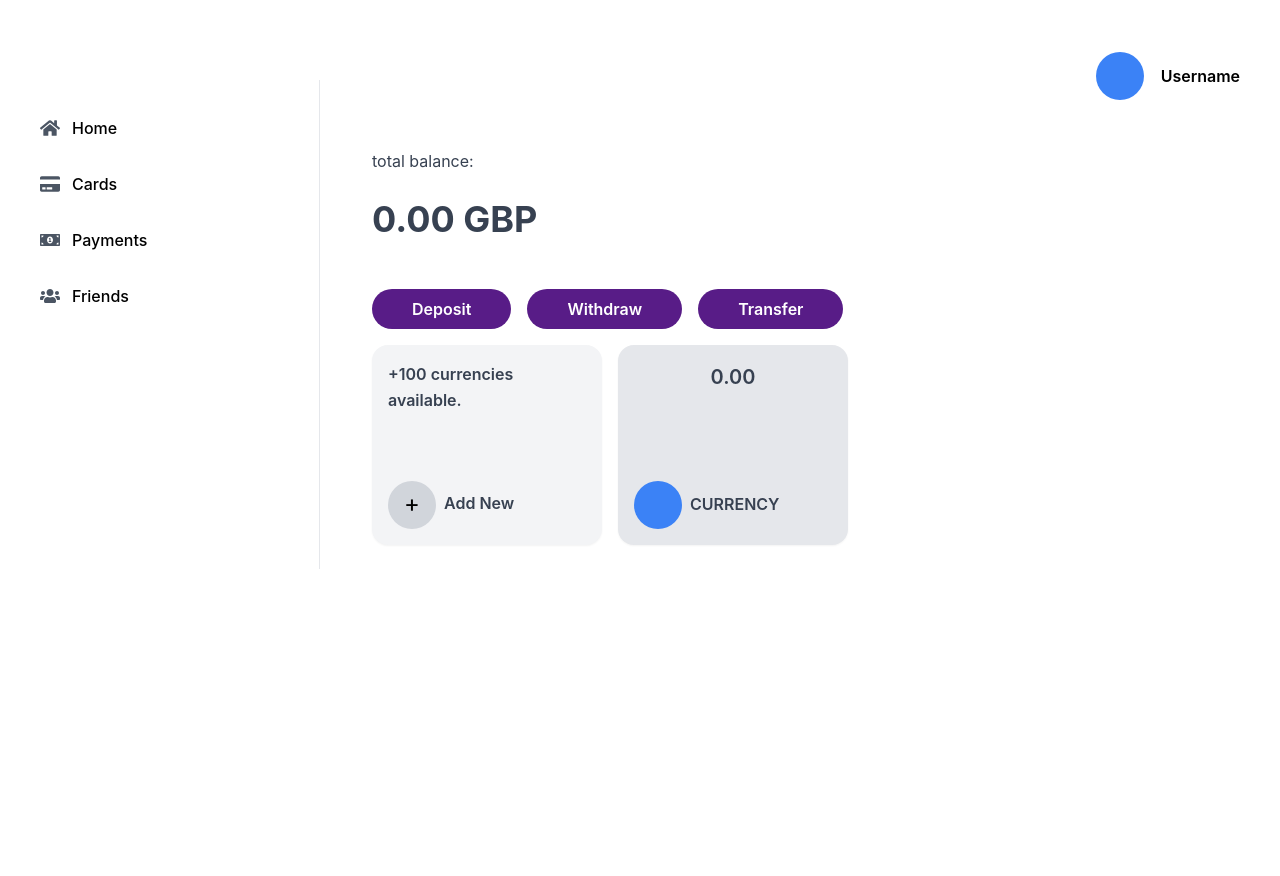
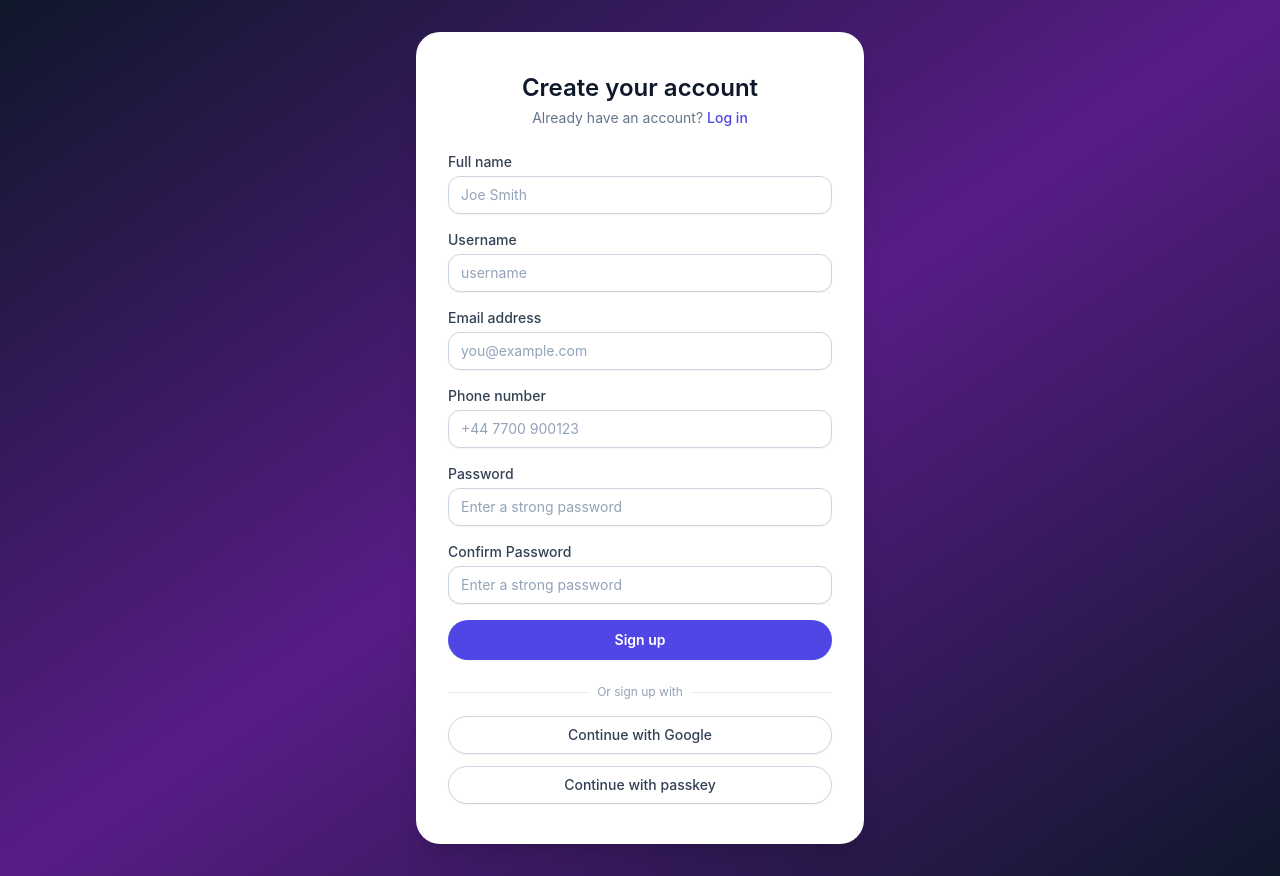
Before and after one commit to andrewisoko/splitter-frontend, a React (Create React App) app: page / in a window 1280 px wide. Before the commit the page ends 800 px from the top, so only its background shows below. Built offline with nearby package versions, Linux system fonts and the light colour scheme.

Commit message:
Adding axios, signUp page with data sent to database.

```diff
--- a/package.json
+++ b/package.json
@@ -11,6 +11,7 @@
     "@types/node": "^16.18.126",
     "@types/react": "^19.2.7",
     "@types/react-dom": "^19.2.3",
+    "axios": "^1.13.2",
     "react": "^19.2.3",
     "react-dom": "^19.2.3",
     "react-icons": "^5.5.0",
--- a/src/App.tsx
+++ b/src/App.tsx
@@ -9,8 +9,8 @@ function App() {
   return (
     <div>
       {/* <LoginPage/> */}
-      {/* <SignupPage/> */}
-      <HomePage/>
+      <SignupPage/>
+      {/* <HomePage/> */}
     </div>
   );
 }
--- a/src/pages/SignUpPage.tsx
+++ b/src/pages/SignUpPage.tsx
@@ -1,6 +1,56 @@
 import React from "react";
+import { useState } from "react";
+import api from "../services/api";
 
 export default function SignupPage() {
+
+    const [fullName,setFullName] = useState("");
+    const [userName,setUserName] = useState("");
+    const [email,setEmail] = useState("");
+    const [password,setPassword] = useState("");
+    const [confirmPassword,setconfirmPassword] = useState("");
+    const [phoneNumber,setPhoneNumber] = useState<number>()
+
+
+    const handleSubmit = (event:any) =>{
+        event.preventDefault()
+
+         api.post("auth/register",{
+            fullName:fullName,
+            userName:userName,
+            email:email,
+            number:phoneNumber,
+            password:password,
+            confirmPassword:confirmPassword
+        })
+
+    }
+
+    const handleFullName = (event:any) =>{
+        setFullName(event.target.value)
+        console.log(`data ${fullName}`)
+    }
+    const handleUserName = (event:any) =>{
+        setUserName(event.target.value)
+        console.log(`data ${userName}`)
+    }
+    const handleEmail = (event:any) =>{
+        setEmail(event.target.value)
+        console.log(`data ${email}`)
+    }
+    const handlePassword = (event:any) =>{
+        setPassword(event.target.value)
+        console.log(`data ${password}`)
+    }
+    const handleConfirmPassword = (event:any) =>{
+        setconfirmPassword(event.target.value)
+        console.log(`data ${confirmPassword}`)
+    }
+    const handleNumber = (event:any) =>{
+        setPhoneNumber(event.target.value)
+        console.log(`data ${phoneNumber}`)
+    }
+
   return (
     <div className="min-h-screen bg-gradient-to-br from-slate-900 via-purple-900 to-slate-900 flex items-center justify-center px-4">
       {/* Card container */}
@@ -22,7 +72,7 @@ export default function SignupPage() {
         </div>
 
         {/* Signup form */}
-        <form action="/signup" method="post" className="space-y-4">
+        <form onSubmit={handleSubmit}  action="/signup" method="post" className="space-y-4">
           {/* Full name field */}
           <div>
             <label
@@ -37,7 +87,9 @@ export default function SignupPage() {
               type="text"
               required
               autoComplete="name"
-              placeholder="Jane Doe"
+              placeholder="Joe Smith"
+              value={fullName}
+              onChange={handleFullName}
               className="mt-1 block w-full rounded-xl border border-slate-300 px-3 py-2 text-sm text-slate-900 placeholder-slate-400 shadow-sm focus:border-indigo-500 focus:outline-none focus:ring-2 focus:ring-indigo-500/40"
             />
           </div>
@@ -56,7 +108,9 @@ export default function SignupPage() {
               type="text"
               required
               autoComplete="username"
-              placeholder="janedoe"
+              placeholder="username"
+              value={userName}
+              onChange={handleUserName}
               className="mt-1 block w-full rounded-xl border border-slate-300 px-3 py-2 text-sm text-slate-900 placeholder-slate-400 shadow-sm focus:border-indigo-500 focus:outline-none focus:ring-2 focus:ring-indigo-500/40"
             />
           </div>
@@ -76,6 +130,8 @@ export default function SignupPage() {
               required
               autoComplete="email"
               placeholder="you@example.com"
+              value={email}
+              onChange={handleEmail}
               className="mt-1 block w-full rounded-xl border border-slate-300 px-3 py-2 text-sm text-slate-900 placeholder-slate-400 shadow-sm focus:border-indigo-500 focus:outline-none focus:ring-2 focus:ring-indigo-500/40"
             />
           </div>
@@ -95,6 +151,8 @@ export default function SignupPage() {
               required
               autoComplete="tel"
               placeholder="+44 7700 900123"
+              value={phoneNumber}
+              onChange={handleNumber}
               className="mt-1 block w-full rounded-xl border border-slate-300 px-3 py-2 text-sm text-slate-900 placeholder-slate-400 shadow-sm focus:border-indigo-500 focus:outline-none focus:ring-2 focus:ring-indigo-500/40"
             />
           </div>
@@ -114,6 +172,28 @@ export default function SignupPage() {
               required
               autoComplete="new-password"
               placeholder="Enter a strong password"
+              value={password}
+              onChange={handlePassword}
+              className="mt-1 block w-full rounded-xl border border-slate-300 px-3 py-2 text-sm text-slate-900 placeholder-slate-400 shadow-sm focus:border-indigo-500 focus:outline-none focus:ring-2 focus:ring-indigo-500/40"
+            />
+          </div>
+
+          <div>
+            <label
+              htmlFor="password"
+              className="block text-sm font-medium text-slate-700"
+            >
+            Confirm Password
+            </label>
+            <input
+              id="password"
+              name="password"
+              type="password"
+              required
+              autoComplete="new-password"
+              placeholder="Enter a strong password"
+              value={confirmPassword}
+              onChange={handleConfirmPassword}
               className="mt-1 block w-full rounded-xl border border-slate-300 px-3 py-2 text-sm text-slate-900 placeholder-slate-400 shadow-sm focus:border-indigo-500 focus:outline-none focus:ring-2 focus:ring-indigo-500/40"
             />
           </div>
--- /dev/null
+++ b/src/services/api.js
@@ -0,0 +1,8 @@
+import axios from "axios";
+
+const api = axios.create({
+    baseURL:"http://localhost:3001/",
+    withCredentials: true,
+})
+
+export default api
```
Also changed, not shown: 1 other file (tests, documents, lock files or other folders).
